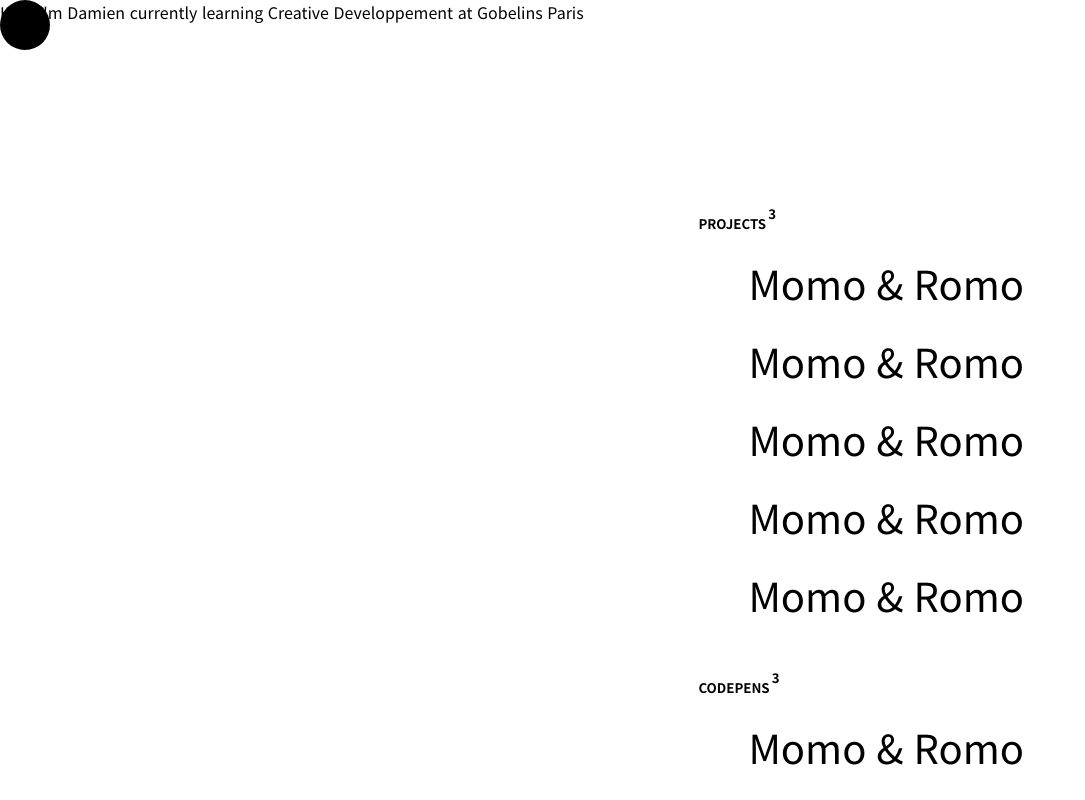
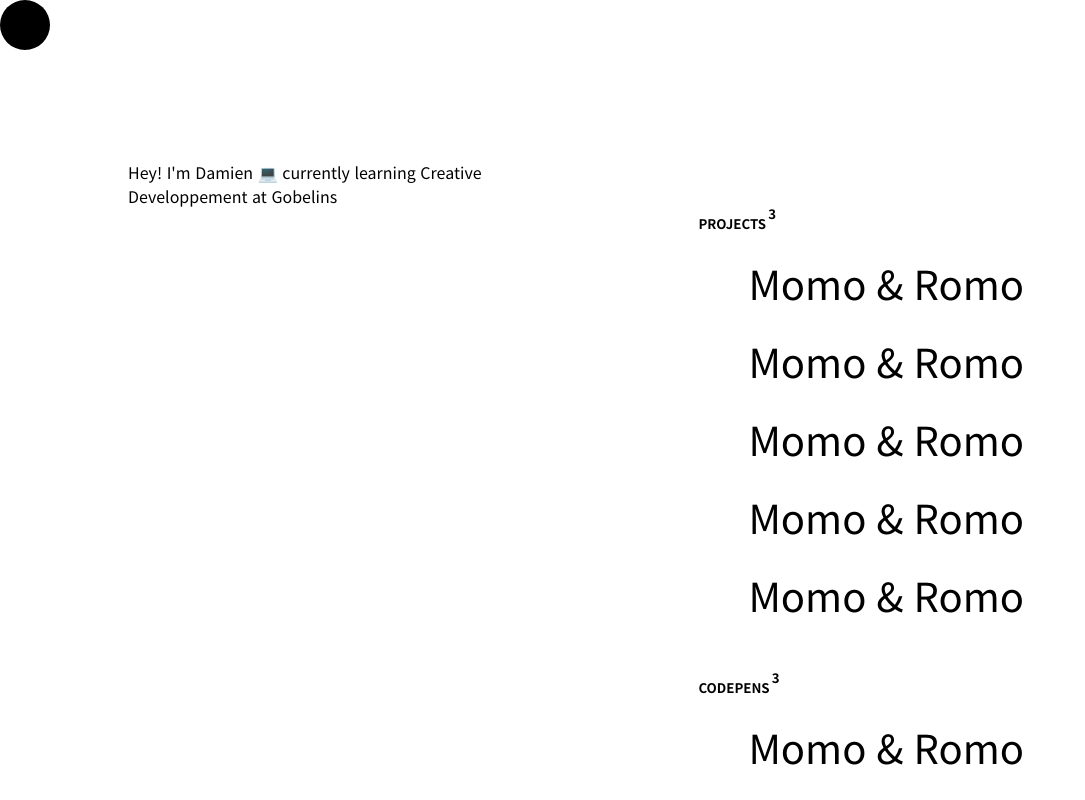
Before and after one commit to damienmontastier/damienmontastier.fr, a Nuxt app: page / in a window 1280 px wide. Shown: the top 800 px of the page, without its empty margins (0-1085 px from the left). Built offline with nearby package versions, Linux system fonts and the light colour scheme.

Commit message:
wip portfolio

```diff
--- a/pages/index.vue
+++ b/pages/index.vue
@@ -2,7 +2,10 @@
   <section class="container">
     <!-- <Loading></Loading> -->
     <div id="about">
-      <p>Hey! I'm Damien currently learning Creative Developpement at Gobelins Paris</p>
+      <p>
+        Hey! I'm Damien
+        <span v-html="emoji"></span> currently learning Creative Developpement at Gobelins
+      </p>
     </div>
     <div ref="content" id="content">
       <div class="part" id="projects">
@@ -39,8 +42,36 @@ export default {
   components: {
     Loading
   },
+  data() {
+    return {
+      emojies: [
+        "&#8986",
+        "&#9995",
+        "&#127378",
+        "&#127828",
+        "&#127829",
+        "&#128113",
+        "&#128187",
+        "&#128284",
+        "&#128406",
+        "&#128421",
+        "&#128513",
+        "&#128640",
+        "&#128745",
+        "&#129300",
+        "&#129305"
+      ],
+      emoji: "&#8986"
+    };
+  },
   mounted() {
     window.addEventListener("mousemove", this.handleMouseMove.bind(this));
+
+    setInterval(() => {
+      this.emoji = this.emojies[
+        Math.floor(Math.random() * this.emojies.length - 1) + 1
+      ];
+    }, 100);
   },
   methods: {
     handleMouseMove(event) {
@@ -69,6 +100,12 @@ $margin: 50px;
 .container {
   min-height: 100vh;
 
+  #about {
+    position: absolute;
+    top: 20%;
+    left: 10%;
+    max-width: 420px;
+  }
   #content {
     position: absolute;
     right: 20%;
```
